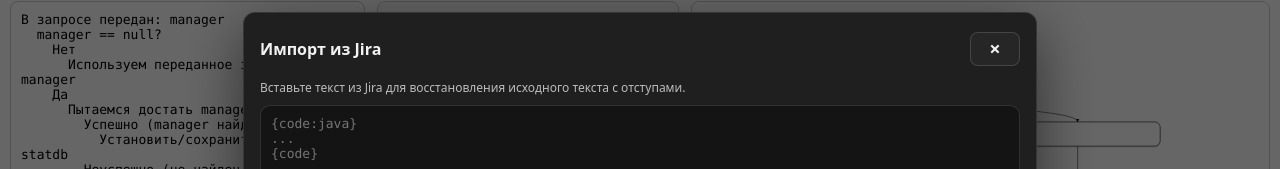
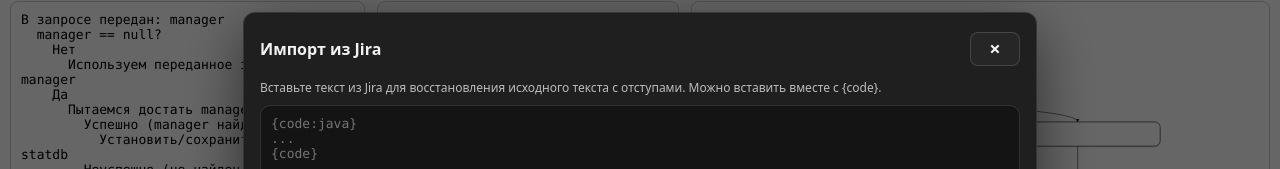
Before and after one commit to BrDoe/decision-tree-builder, a React (Vite) app: page / in a window 1280 px wide. Both pictures are taken after a click on the button "Import Jira". Shown: the part 132-301 px from the top of the page. Built offline with nearby package versions, Linux system fonts and the light colour scheme.

Commit message:
Hints fix.

```diff
--- a/src/App.tsx
+++ b/src/App.tsx
@@ -877,7 +877,7 @@ export default function App() {
 
             {/* Description */}
             <div style={{ color: "rgba(255,255,255,0.70)", fontSize: 12, marginBottom: 8 }}>
-              Вставьте текст из Jira для восстановления исходного текста с отступами.
+              Вставьте текст из Jira для восстановления исходного текста с отступами. Можно вставить вместе с {"{code}"}.
             </div>
 
             {/* Textarea */}
@@ -921,7 +921,7 @@ export default function App() {
               </div>
 
               <button
-                title="Импортировать и заменить поле “Действия”"
+                title="Импортировать и заменить текст в поле Действия"
                 onClick={runImport}
                 style={{
                   padding: "6px 12px",
```
